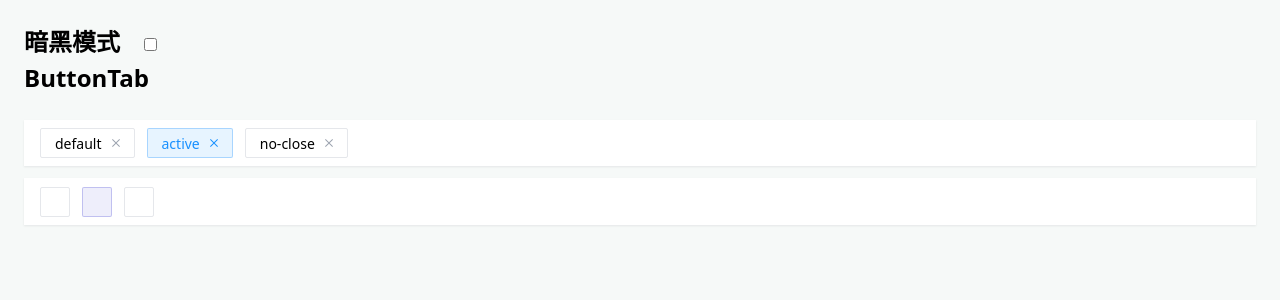
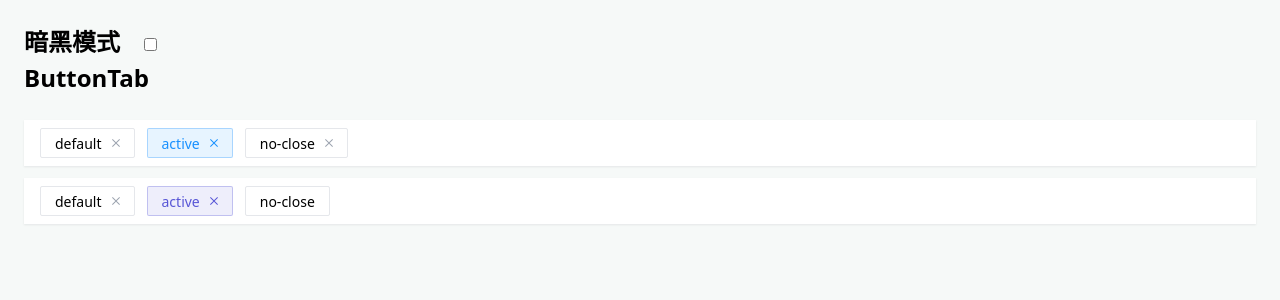
Before and after one commit to cosmoscatts/oh-vue-tabs, a Vue app: page / in a window 1280 px wide. Shown: the top 300 px of the page. Built offline with nearby package versions, Linux system fonts and the light colour scheme; a web font is replaced by a local one.

Commit message:
feat: update

```diff
--- a/src/App.vue
+++ b/src/App.vue
@@ -1,6 +1,5 @@
 <script setup lang="ts">
 import { ref, unref } from 'vue'
-import SoftTagBar from '~/core/SoftTagBar.vue'
 import TagDefault from '~/core/TagDefault.vue'
 
 const darkMode = ref(false)
@@ -31,15 +30,15 @@ function handleDarkMode() {
       </TagDefault>
     </div>
     <div class="tab-shadow px-16px py-8px mt-12px bg-white" :class="{ '!bg-dark text-white': darkMode }">
-      <SoftTagBar mode="default" :is-dark="darkMode" primary-color="#5856D6">
+      <TagDefault mode="default" :is-dark="darkMode" primary-color="#5856D6">
         default
-      </SoftTagBar>
-      <SoftTagBar :is-dark="darkMode" primary-color="#5856D6" :is-active="true" class="ml-12px">
+      </TagDefault>
+      <TagDefault :is-dark="darkMode" primary-color="#5856D6" :is-active="true" class="ml-12px">
         active
-      </SoftTagBar>
-      <SoftTagBar :is-dark="darkMode" primary-color="#5856D6" :closable="false" class="ml-12px">
+      </TagDefault>
+      <TagDefault :is-dark="darkMode" primary-color="#5856D6" :closable="false" class="ml-12px">
         no-close
-      </SoftTagBar>
+      </TagDefault>
     </div>
   </div>
 </template>
--- a/src/components/TagButtonClose.vue
+++ b/src/components/TagButtonClose.vue
@@ -1,16 +1,19 @@
 <script setup lang="ts">
 import { EnumSoftTagBar as Enum } from '~/enum'
 import { useBoolean } from '~/composables'
+
+interface Props {
+  isActive?: boolean
+  defaultColor?: string
+  activeColor?: string
+}
 
 const {
   isActive = false,
   activeColor = Enum.primaryColor,
   defaultColor = Enum.defaultIconColor,
-} = defineProps<{
-  isActive?: boolean
-  defaultColor?: string
-  activeColor?: string
-}>()
+} = defineProps<Props>()
+
 const { bool: isHover, setTrue, setFalse } = useBoolean()
 </script>
 
--- a/src/core/SoftTagBar.vue
+++ /dev/null
@@ -1,37 +0,0 @@
-<script setup lang="ts">
-import { computed } from 'vue'
-import TagChrome from './TagChrome.vue'
-import TagDefault from './TagDefault.vue'
-import type { FillColor, MixRatio } from '~/types'
-
-const props = defineProps<{
-  mode?: 'default' | 'chrome'
-  isDark?: boolean
-  isActive?: boolean
-  primaryColor?: string
-  closable?: boolean
-  borderColor?: string
-  borderDarkColor?: string
-  bgColor?: FillColor
-  hoverBgColor?: FillColor
-  mixColor?: FillColor
-  mixRatio?: MixRatio
-}>()
-
-// const component = computed(() => {
-//   return mode === 'default'
-//     ? TagDefault
-//     : TagChrome
-// })
-//
-</script>
-
-<template>
-  <component
-    :is="!props.mode || props.mode === 'default'
-      ? TagDefault
-      : TagChrome
-    "
-    v-bind="$props"
-  />
-</template>
--- a/src/core/TagDefault.vue
+++ b/src/core/TagDefault.vue
@@ -3,6 +3,15 @@ import { computed, unref } from 'vue'
 import { addColorAlpha, useBoolean } from '~/composables'
 import { EnumSoftTagBar as Enum } from '~/enum'
 import TagButtonClose from '~/components/TagButtonClose.vue'
+
+interface Props {
+  isDark?: boolean
+  isActive?: boolean
+  primaryColor?: string
+  closable?: boolean
+  borderColor?: string
+  borderDarkColor?: string
+}
 
 const {
   isDark = false,
@@ -11,14 +20,7 @@ const {
   borderColor = Enum.borderColor,
   borderDarkColor = Enum.borderDarkColor,
   closable = true,
-} = defineProps<{
-  isDark?: boolean
-  isActive?: boolean
-  primaryColor?: string
-  closable?: boolean
-  borderColor?: string
-  borderDarkColor?: string
-}>()
+} = defineProps<Props>()
 const emit = defineEmits(['close'])
 
 const { bool: isHover, setTrue, setFalse } = useBoolean()
--- a/src/core/index.ts
+++ /dev/null
@@ -1,3 +0,0 @@
-import SoftTagBar from './SoftTagBar.vue'
-
-export { SoftTagBar }
--- a/src/index.ts
+++ b/src/index.ts
@@ -1,3 +1,7 @@
-export { SoftTagBar } from '~/core'
+import TagChrome from './core/TagChrome.vue'
+import TagDefault from './core/TagDefault.vue'
 
-export * from '~/types'
+export {
+  TagChrome,
+  TagDefault,
+}
```
